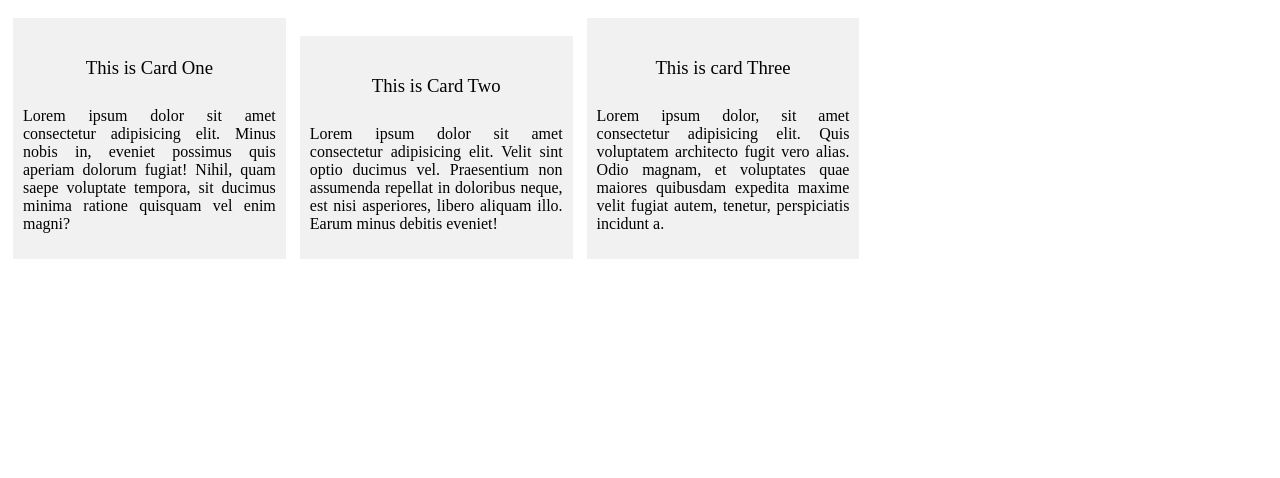
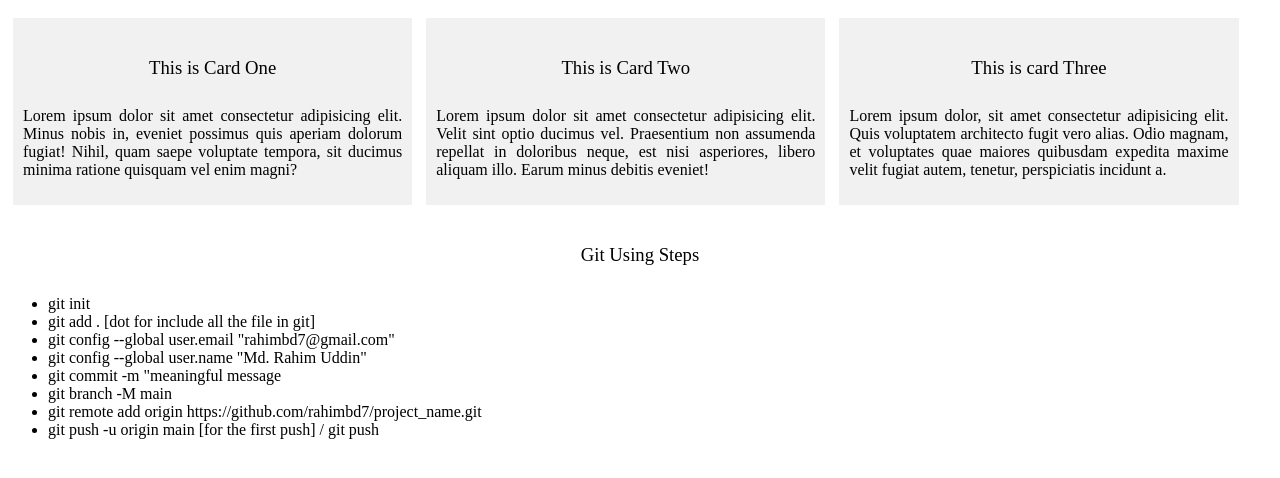
Before and after one commit to rahimbd7/Git_Module_Practice, a plain HTML site: page index.html in a window 1280 px wide. Drawn offline with Linux system fonts and the light colour scheme.

Commit message:
add git commandline steps in list items

```diff
--- a/index.html
+++ b/index.html
@@ -21,6 +21,19 @@
             <h3>This is card Three</h3>
             <p>Lorem ipsum dolor, sit amet consectetur adipisicing elit. Quis voluptatem architecto fugit vero alias. Odio magnam, et voluptates quae maiores quibusdam expedita maxime velit fugiat autem, tenetur, perspiciatis incidunt a.</p>
         </div>
+        <div class="git_steps">
+            <h3>Git Using Steps</h3>
+            <ul>
+                <li>git init</li>
+                <li>git add . [dot for include all the file in git] </li>
+                <li>git config --global user.email "rahimbd7@gmail.com" </li>
+                <li>git config --global user.name "Md. Rahim Uddin" </li>
+                <li>git commit -m "meaningful message</li>
+                <li>git branch -M main</li>
+                <li>git remote add origin https://github.com/rahimbd7/project_name.git</li>
+                <li>git push -u origin main [for the first push] / git push </li>
+            </ul>
+        </div>
     </div>
 </body>
 </html>
--- a/style/style.css
+++ b/style/style.css
@@ -1,6 +1,6 @@
 .cardOne, .cardTwo, .cardThree{
     display: inline-block;
-    width: 20%;
+    width: 30%;
     padding: 10px;
     margin: 10px 5px;
     background-color: #edededbd;
```
